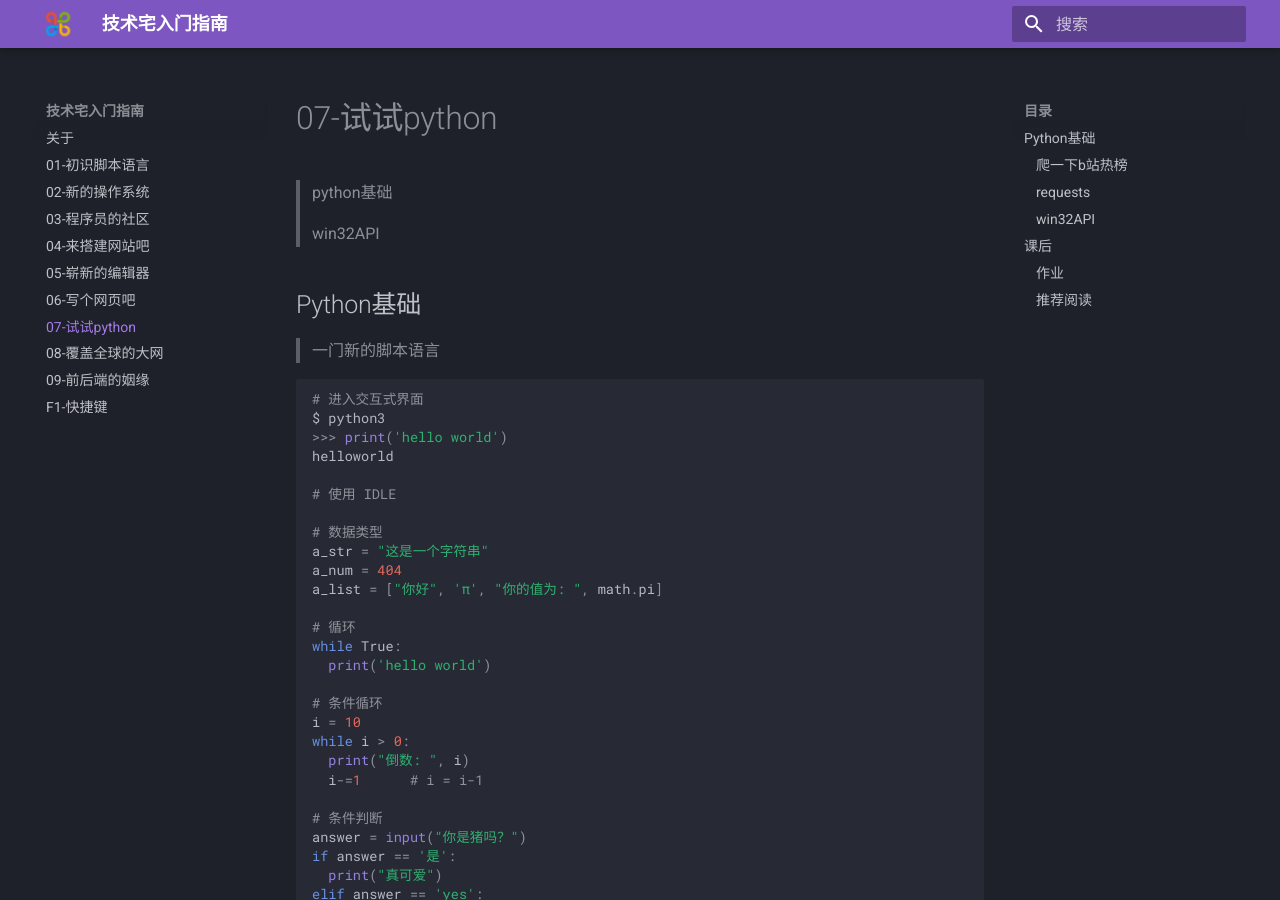
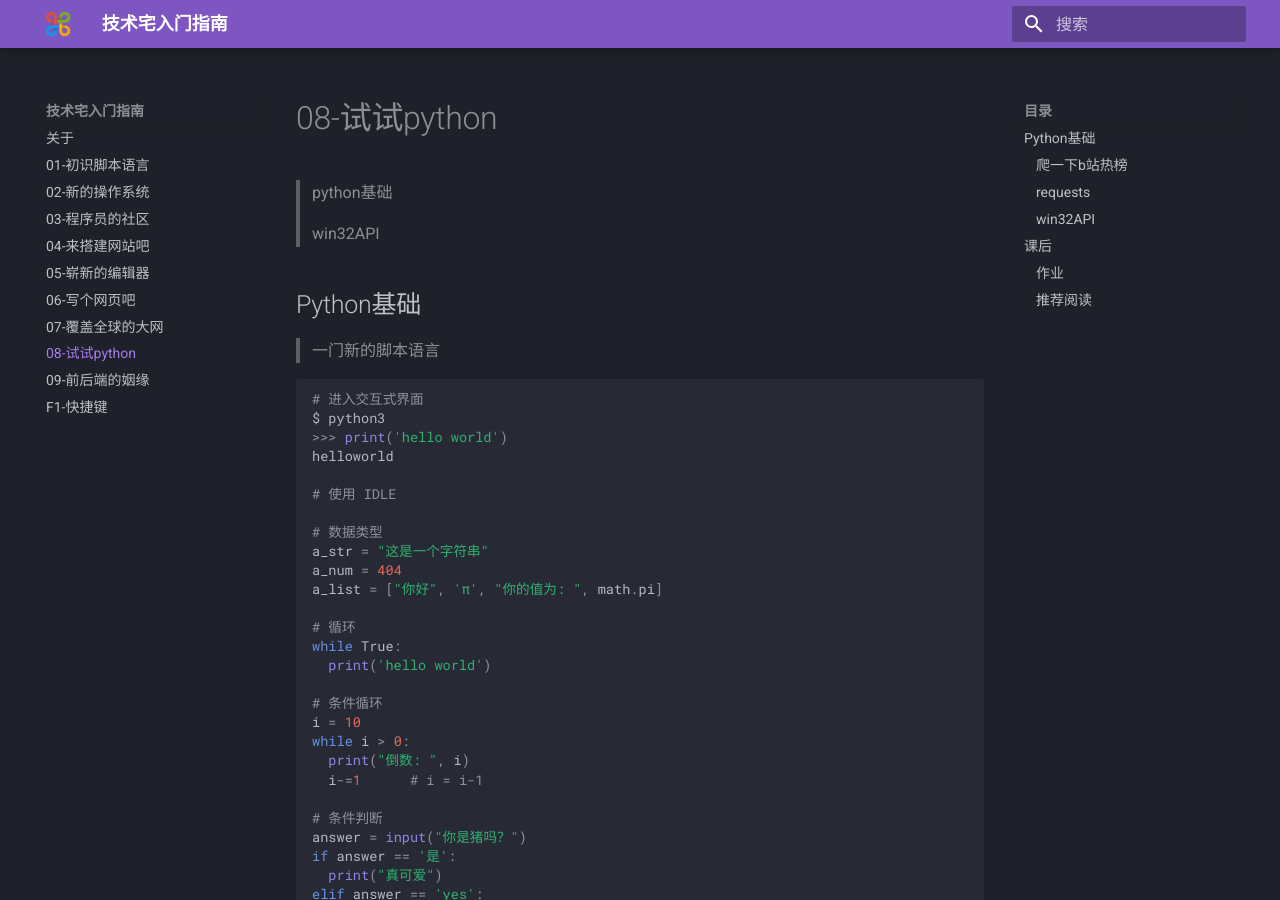
Before and after one commit to fzf404/share, an MkDocs documentation site: the page built from docs/08-试试python.md, in a window 1280 px wide and 900 px high. Built offline with MkDocs 1.6.1 and Material for MkDocs 9.7.7, drawn with Linux system fonts in a browser that asks for light colours.

Commit message:
🛹 重新安排顺序

```diff
--- a/docs/07-试试python.md
+++ b/docs/08-试试python.md
@@ -1,4 +1,4 @@
-# 07-试试python
+# 08-试试python
 
 > python基础
 >
```
Also changed, not shown: docs/07-覆盖全球的大网.md (renamed from docs/08-覆盖全球的大网.md, +1 -1 lines), docs/README.md (+1 -0 lines).
